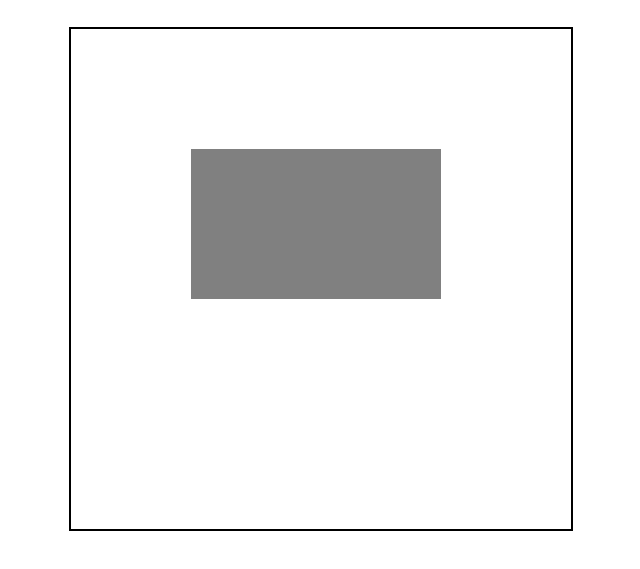
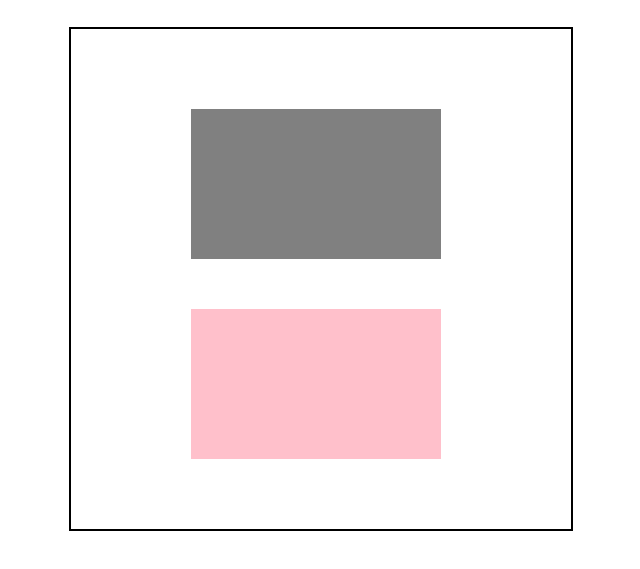
Before and after one commit to cristineshipman/SQL, a plain HTML site: page draw/shapes.html in a window 1280 px wide. Shown: the part 199-768 px from the top of the page, without its empty margins (319-959 px from the left). Drawn offline with Linux system fonts and the light colour scheme.

Commit message:
two rectangles

```diff
--- a/draw/shapes.html
+++ b/draw/shapes.html
@@ -30,7 +30,12 @@
       var canvas = document.querySelector('canvas');
       var ctx = canvas.getContext('2d');
       ctx.fillStyle = 'grey';
-      ctx.fillRect(120, 120, 250, 150);
+      ctx.fillRect(120, 80, 250, 150);
+
+      ctx.fillStyle = 'pink';
+      ctx.fillRect(120, 280, 250, 150);
+
+
 
       // ctx.beginPath();
       // ctx.fillStyle = 'pink';
```
